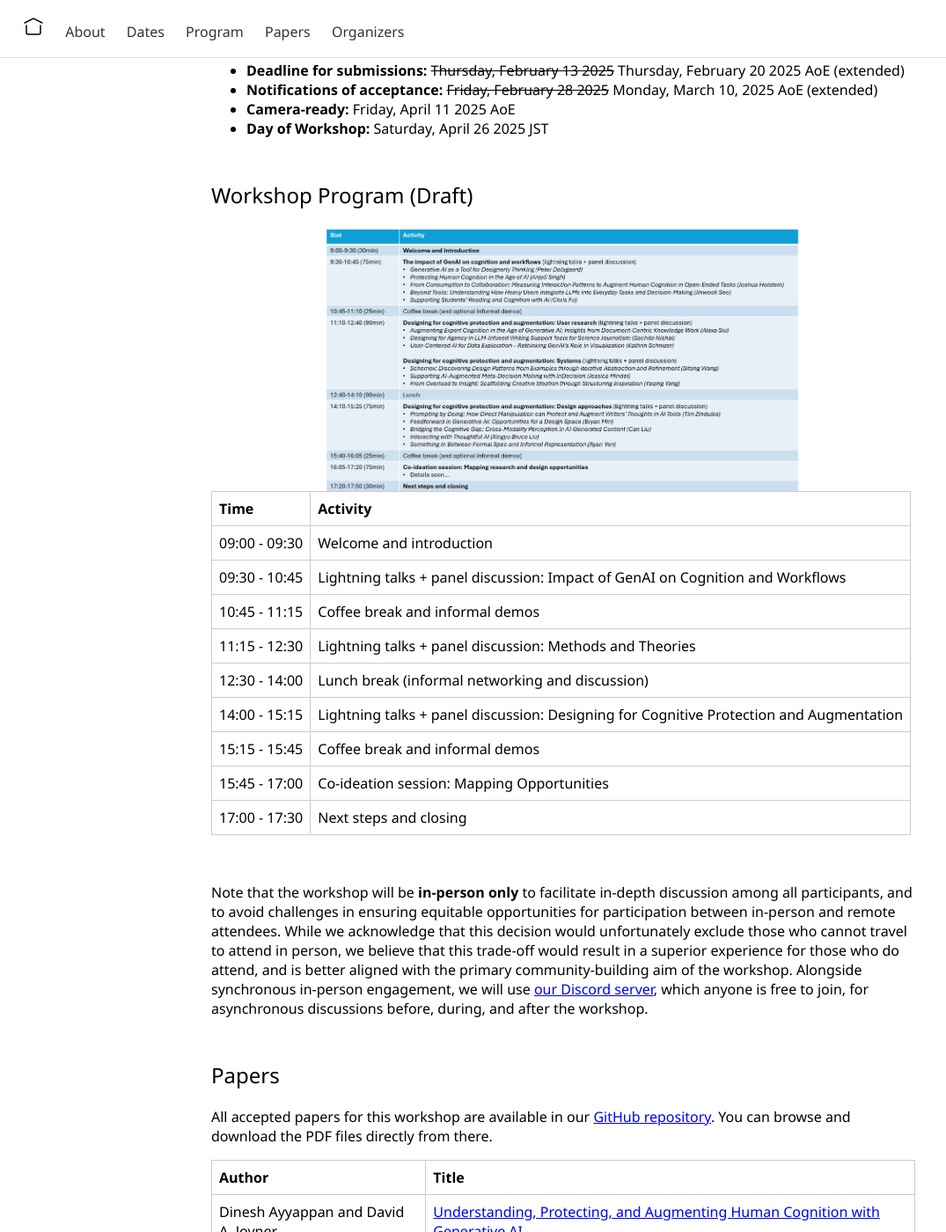
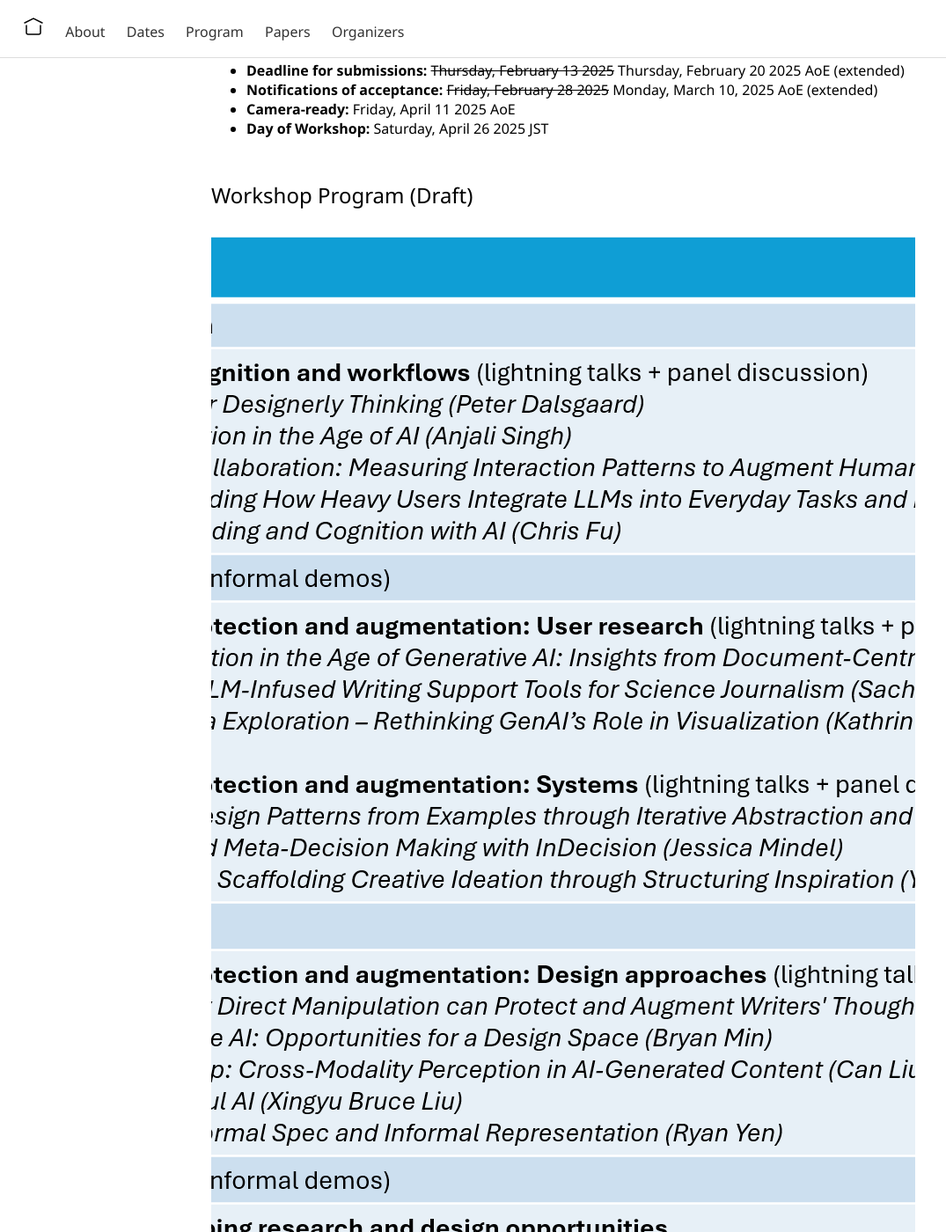
Before and after one commit to ai-tools-for-thought/workshop, a Jekyll site: the page built from index.md, in a window 1280 px wide and 1400 px high, scrolled down 925 px. Shown: the whole window at 88% size, without its empty margins (0-1075 px from the left). Built offline with Jekyll 4.4.1, drawn with Linux system fonts in a browser that asks for light colours.

Commit message:
updating schedule

```diff
--- a/assets/css/style.css
+++ b/assets/css/style.css
@@ -150,3 +150,12 @@
   width: auto;
   height: 100%;
 }
+
+.schedule {
+  background-size: cover;
+  background-position: center;
+  display: flex;
+  align-items: center;
+  justify-content: center;
+  overflow: hidden;
+}
--- a/index.md
+++ b/index.md
@@ -30,7 +30,7 @@
 - **Day of Workshop:** Saturday, April 26 2025 JST
 
 ## Workshop Program (Draft) {#program}
-<div class="banner">
+<div class="schedule">
     <img src="{{ '/assets/images/schedule.png' | relative_url }}" alt="Workshop Schedule" class="hero-image" />
 </div>
 
```
